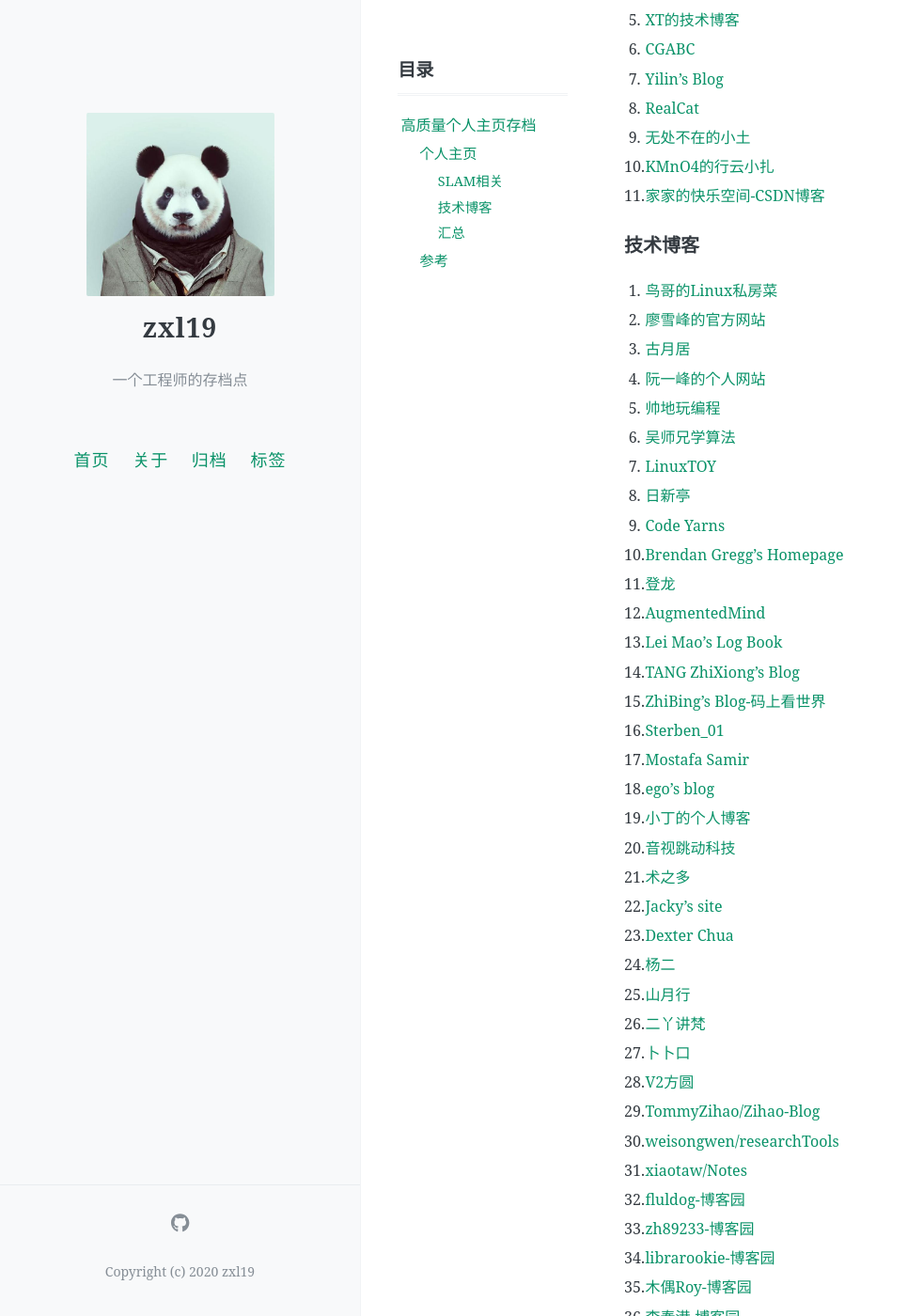
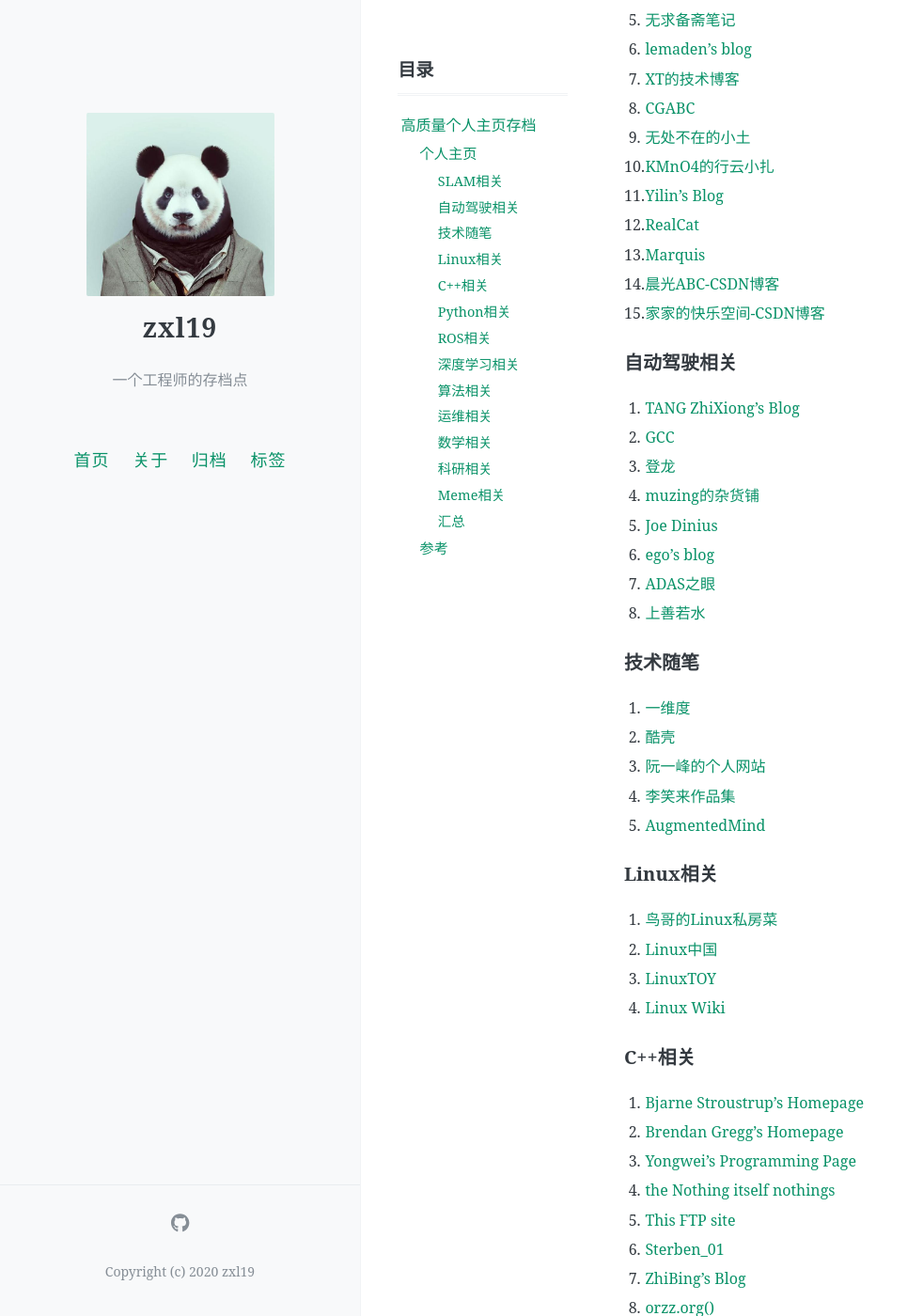
Before and after one commit to zxl19/zxl19.github.io, a Jekyll site: the page built from _posts/2022-09-20-personal-blog.md, in a window 1280 px wide and 1400 px high, scrolled down 440 px. Shown: the whole window at 94% size, without its empty margins (0-982 px from the left). Built offline with Jekyll 4.4.1, drawn with Linux system fonts in a browser that asks for light colours; comment, search, counter and statistics services are not loaded; some of the changed text lies outside the part shown.

Commit message:
Update Posts

```diff
--- a/_posts/2022-09-20-personal-blog.md
+++ b/_posts/2022-09-20-personal-blog.md
@@ -18,60 +18,127 @@ pinned: false
 ### SLAM相关
 
 1. [半闲居士-博客园](https://www.cnblogs.com/gaoxiang12)
-2. [秦通](https://qintong.xyz)
-3. [Weisong Wen](https://weisongwen.github.io)
-4. [无求备斋笔记](https://fzheng.me/cn/)
-5. [XT的技术博客](https://xiaotaoguo.com)
-6. [CGABC](https://cgabc.xyz/)
-7. [Yilin's Blog](https://yilingui.xyz)
-8. [RealCat](https://vincentqin.tech)
+2. [白巧克力亦唯心-CSDN博客](https://blog.csdn.net/heyijia0327)
+3. [秦通](https://qintong.xyz)
+4. [Weisong Wen](https://weisongwen.github.io)
+5. [无求备斋笔记](https://fzheng.me/cn/)
+6. [lemaden's blog](http://lemaden.top)
+7. [XT的技术博客](https://xiaotaoguo.com)
+8. [CGABC](https://cgabc.xyz/)
 9. [无处不在的小土](https://gaoyichao.com/Xiaotu/)
 10. [KMnO4的行云小扎](https://wastoon.github.io)
-11. [家家的快乐空间-CSDN博客](https://blog.csdn.net/m0_38144614)
+11. [Yilin's Blog](https://yilingui.xyz)
+12. [RealCat](https://vincentqin.tech)
+13. [Marquis](https://marquistj13.github.io/MyBlog/)
+14. [晨光ABC-CSDN博客](https://cgabc.blog.csdn.net)
+15. [家家的快乐空间-CSDN博客](https://blog.csdn.net/m0_38144614)
 
-### 技术博客
+### 自动驾驶相关
+
+1. [TANG ZhiXiong's Blog](http://blog.tangzhixiong.com)
+2. [GCC](https://candyguo.github.io)
+3. [登龙](https://dlonng.com)
+4. [muzing的杂货铺](https://muzing.top)
+5. [Joe Dinius](https://jwdinius.github.io)
+6. [ego's blog](https://fgc346.github.io)
+7. [ADAS之眼](https://jokereyeadas.github.io)
+8. [上善若水](https://xinetzone.github.io)
+
+### 技术随笔
+
+1. [一维度](https://www.fengerzh.com)
+2. [酷壳](https://coolshell.cn)
+3. [阮一峰的个人网站](https://www.ruanyifeng.com)
+4. [李笑来作品集](http://lixiaolai.com/#/)
+5. [AugmentedMind](https://www.augmentedmind.de)
+
+### Linux相关
 
 1. [鸟哥的Linux私房菜](https://linux.vbird.org)
-2. [廖雪峰的官方网站](https://www.liaoxuefeng.com)
-3. [古月居](https://guyuehome.com)
-4. [阮一峰的个人网站](https://www.ruanyifeng.com)
-5. [帅地玩编程](https://www.iamshuaidi.com)
-6. [吴师兄学算法](https://www.cxyxiaowu.com)
-7. [LinuxTOY](https://linuxtoy.org)
-8. [日新亭](https://www.fengerzh.com)
-9. [Code Yarns](https://codeyarns.com)
-10. [Brendan Gregg's Homepage](https://www.brendangregg.com/index.html)
-11. [登龙](https://dlonng.com)
-12. [AugmentedMind](https://www.augmentedmind.de)
-13. [Lei Mao's Log Book](https://leimao.github.io)
-14. [TANG ZhiXiong's Blog](http://blog.tangzhixiong.com)
-15. [ZhiBing's Blog-码上看世界](https://azmddy.github.io)
-16. [Sterben_01](https://sterben-01.github.io)
-17. [Mostafa Samir](https://mostafa-samir.github.io)
-18. [ego's blog](https://fgc346.github.io)
-19. [小丁的个人博客](https://tding.top)
-20. [音视跳动科技](http://avdancedu.com)
-21. [术之多](https://www.shuzhiduo.com)
-22. [Jacky's site](https://jackywang2001.github.io)
-23. [Dexter Chua](https://dec41.user.srcf.net)
-24. [杨二](https://yangerxiao.com)
-25. [山月行](https://shanyue.tech)
-26. [二丫讲梵](http://wiki.eryajf.net)
-27. [卜卜口](https://i.magiconch.com)
-28. [V2方圆](https://www.v2fy.com)
-29. [TommyZihao/Zihao-Blog](https://github.com/TommyZihao/Zihao-Blog)
-30. [weisongwen/researchTools](https://github.com/weisongwen/researchTools)
-31. [xiaotaw/Notes](https://github.com/xiaotaw/Notes)
-32. [fluldog-博客园](https://www.cnblogs.com/fluidog)
-33. [zh89233-博客园](https://www.cnblogs.com/love-zf)
-34. [librarookie-博客园](https://www.cnblogs.com/librarookie)
-35. [木偶Roy-博客园](https://www.cnblogs.com/jyroy)
-36. [李春港-博客园](https://www.cnblogs.com/lcgbk)
+2. [Linux中国](https://linux.cn)
+3. [LinuxTOY](https://linuxtoy.org)
+4. [Linux Wiki](http://linux-wiki.cn/wiki/%E9%A6%96%E9%A1%B5)
+
+### C++相关
+
+1. [Bjarne Stroustrup's Homepage](https://www.stroustrup.com)
+2. [Brendan Gregg's Homepage](https://www.brendangregg.com/index.html)
+3. [Yongwei's Programming Page](http://wyw.dcweb.cn/index.htm)
+4. [the Nothing itself nothings](http://nothings.org)
+5. [This FTP site](https://okmij.org/ftp/)
+6. [Sterben_01](https://sterben-01.github.io)
+7. [ZhiBing's Blog](https://azmddy.github.io)
+8. [orzz.org()](http://orzz.org/)
+
+### Python相关
+
+1. [廖雪峰的官方网站](https://www.liaoxuefeng.com)
+2. [莫烦Python网](https://mofanpy.com)
+3. [涛哥聊Python](http://ipengtao.com)
+
+### ROS相关
+
+1. [古月居](https://guyuehome.com)
+
+### 深度学习相关
+
+1. [Code Yarns](https://codeyarns.com)
+2. [Lei Mao's Log Book](https://leimao.github.io)
+3. [Jeremy Feng](https://fengchao.pro)
+4. [Mostafa Samir](https://mostafa-samir.github.io)
+
+### 算法相关
+
+1. [labuladong的算法笔记](https://labuladong.github.io/algo/)
+2. [帅地玩编程](https://www.iamshuaidi.com)
+3. [吴师兄学算法](https://www.cxyxiaowu.com)
+4. [阿秀的学习笔记](https://interviewguide.cn)
+5. [柳婼のblog](https://www.liuchuo.net)
+
+### 运维相关
+
+1. [杨二](https://yangerxiao.com)
+2. [山月行](https://shanyue.tech)
+3. [二丫讲梵](http://wiki.eryajf.net)
+4. [laike9m](https://laike9m.com)
+5. [yihong0618](https://yihong0618.github.io/gitblog/)
+6. [吕毅](https://blog.walterlv.com)
+7. [openGPS.cn位置服务](https://www.opengps.cn/Default.aspx)
+8. [音视跳动科技](http://avdancedu.com)
+9. [术之多](https://www.shuzhiduo.com)
+10. [Arking](https://arkingc.github.io)
+11. [fluldog-博客园](https://www.cnblogs.com/fluidog)
+12. [zh89233-博客园](https://www.cnblogs.com/love-zf)
+13. [librarookie-博客园](https://www.cnblogs.com/librarookie)
+14. [木偶Roy-博客园](https://www.cnblogs.com/jyroy)
+15. [李春港-博客园](https://www.cnblogs.com/lcgbk)
+16. [小丁的个人博客](https://tding.top)
+
+### 数学相关
+
+1. [Jieke Wang](https://jackywang2001.github.io)
+2. [Dexter Chua](https://dec41.user.srcf.net)
+3. [Long Luo's Life Notes](http://www.longluo.me)
+
+### 科研相关
+
+1. [xiahouzuoxin/notes](https://github.com/xiahouzuoxin/notes)
+2. [TommyZihao/Zihao-Blog](https://github.com/TommyZihao/Zihao-Blog)
+3. [weisongwen/researchTools](https://github.com/weisongwen/researchTools)
+4. [xiaotaw/Notes](https://github.com/xiaotaw/Notes)
+5. [阿昆的科研日常-CSDN博客](https://blog.csdn.net/qq_26447137)
+
+### Meme相关
+
+1. [卜卜口](https://i.magiconch.com)
+2. [V2方圆](https://www.v2fy.com)
+3. [Luckyfuy](https://luckyfuy.top)
 
 ### 汇总
 
 1. [timqian/chinese-independent-blogs](https://github.com/timqian/chinese-independent-blogs)
 2. [tuna/blogroll](https://github.com/tuna/blogroll)
+3. [learn-anything/blogs](https://github.com/learn-anything/blogs)
 
 ## 参考
 
@@ -79,8 +146,18 @@ pinned: false
 2. [我最爱的十大博客，你有看吗？-高级开发工程狮的文章-知乎](https://zhuanlan.zhihu.com/p/377302681)
 3. [有哪些你每天会阅读的编程（技术）博客？-成都大草莓的回答-知乎](https://www.zhihu.com/question/19882990/answer/2884438844)
 4. [有哪些你每天会阅读的编程（技术）博客？-码农出击的回答-知乎](https://www.zhihu.com/question/19882990/answer/2905343389)
-5. [C/C++编程有哪些值得推荐的工具？-程序喵大人的回答-知乎](https://www.zhihu.com/question/23357089/answer/1992218543)
-6. [MisterBooo/solo-blog](https://github.com/MisterBooo/solo-blog)
+5. [izhengfan/izhengfan.github.io](https://github.com/izhengfan/izhengfan.github.io)
+6. [Robotislove/Robotislove.github.io](https://github.com/Robotislove/Robotislove.github.io)
 7. [DLonng/AI-Notes](https://github.com/DLonng/AI-Notes)
-8. [用LaTeX做笔记是怎样的体验？-Rabbittac的回答-知乎](https://www.zhihu.com/question/362654946/answer/1896187222)
-9. [国外教授的讲义都是自己用LaTeX打出来的吗？-徐航的回答-知乎](https://www.zhihu.com/question/29227449/answer/1895477272)
+8. [ruanyf/weekly](https://github.com/ruanyf/weekly)
+9. [ruanyf/articles](https://github.com/ruanyf/articles)
+10. [xiaolai/xiaolai.github.io](https://github.com/xiaolai/xiaolai.github.io)
+11. [C/C++编程有哪些值得推荐的工具？-程序喵大人的回答-知乎](https://www.zhihu.com/question/23357089/answer/1992218543)
+12. [你见过的最棒的个人博客界面是什么样的？-ulam的回答-知乎](https://www.zhihu.com/question/29755481/answer/3256693652)
+13. [MisterBooo/solo-blog](https://github.com/MisterBooo/solo-blog)
+14. [laike9m/My_Blog](https://github.com/laike9m/My_Blog)
+15. [yihong0618/gitblog](https://github.com/yihong0618/gitblog)
+16. [dta0502/dta0502.github.io](https://github.com/dta0502/dta0502.github.io)
+17. [用LaTeX做笔记是怎样的体验？-Rabbittac的回答-知乎](https://www.zhihu.com/question/362654946/answer/1896187222)
+18. [国外教授的讲义都是自己用LaTeX打出来的吗？-徐航的回答-知乎](https://www.zhihu.com/question/29227449/answer/1895477272)
+19. [无人驾驶领域，你推荐那些综述性文章？-殷玮的回答-知乎](https://www.zhihu.com/question/355954682/answer/1513557367)
```
Also changed, not shown: other parts of _posts/2022-09-20-personal-blog.md (+1 -1 lines), _posts/2020-06-08-meme-archive.md (+12 -11 lines), _posts/2023-03-28-python-package.md (+3 -1 lines), _posts/2024-01-18-cs-material.md (+20 -13 lines).
